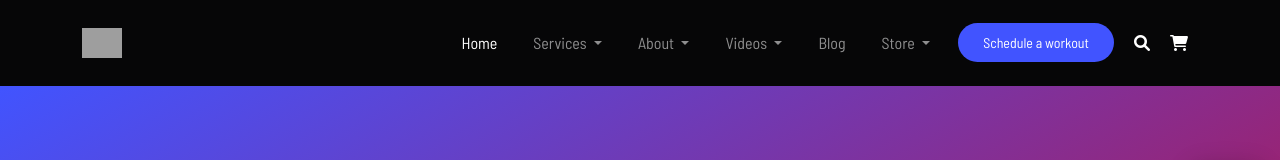
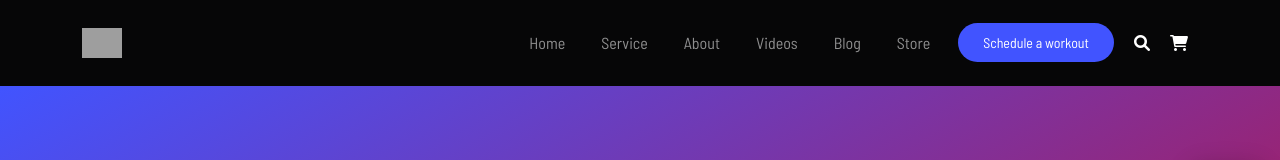
Before and after one commit to jackbottaro/proj-html-vuejs, a Vue app: page / in a window 1280 px wide. Shown: the top 160 px of the page. Built offline with nearby package versions, Linux system fonts and the light colour scheme; grey boxes are pictures that could not be loaded.

Commit message:
added nav item as prop

```diff
--- a/src/App.vue
+++ b/src/App.vue
@@ -1,6 +1,6 @@
 <template>
   <div id="app">
-    <Header />
+    <Header :navigations="navs"/>
     <Spotlight />
     <Features />
     <Youtube />
@@ -63,6 +63,18 @@ export default {
     Events,
     FixexButtons,
   },
+  data() {
+    return {
+      navs: [
+        { link: "#", text: "Home" },
+        { link: "#", text: "Service" },
+        { link: "#", text: "About" },
+        { link: "#", text: "Videos" },
+        { link: "#", text: "Blog" },
+        { link: "#", text: "Store" },
+      ],
+    }
+  }
 };
 </script>
 
--- a/src/components/Header.vue
+++ b/src/components/Header.vue
@@ -7,61 +7,8 @@
       </a>
       <div class="">
         <ul class="navbar-nav">
-          <li class="nav-item">
-            <a class="nav-link active" aria-current="page" href="#">Home</a>
-          </li>
-          <li class="nav-item dropdown">
-            <a class="nav-link dropdown-toggle" href="#" id="navbarDropdownMenuLink" role="button" data-bs-toggle="dropdown" aria-expanded="false"> Services </a>
-            <ul class="dropdown-menu" aria-labelledby="navbarDropdownMenuLink">
-              <li>
-                <a class="dropdown-item" href="#">All Services</a>
-              </li>
-              <li>
-                <a class="dropdown-item" href="#">Service Single Page</a>
-              </li>
-            </ul>
-          </li>
-          <li class="nav-item dropdown">
-            <a class="nav-link dropdown-toggle" href="#" id="navbarDropdownMenuLink" role="button" data-bs-toggle="dropdown" aria-expanded="false"> About </a>
-            <ul class="dropdown-menu" aria-labelledby="navbarDropdownMenuLink">
-              <li>
-                <a class="dropdown-item" href="#">About Me</a>
-              </li>
-              <li>
-                <a class="dropdown-item" href="#">Our Sponsor</a>
-              </li>
-              <li>
-                <a class="dropdown-item" href="#">Contact</a>
-              </li>
-            </ul>
-          </li>
-          <li class="nav-item dropdown">
-            <a class="nav-link dropdown-toggle" href="#" id="navbarDropdownMenuLink" role="button" data-bs-toggle="dropdown" aria-expanded="false"> Videos </a>
-            <ul class="dropdown-menu" aria-labelledby="navbarDropdownMenuLink">
-              <li>
-                <a class="dropdown-item" href="#">All Playlists</a>
-              </li>
-              <li>
-                <a class="dropdown-item" href="#">Playlists Page</a>
-              </li>
-              <li>
-                <a class="dropdown-item" href="#">Video Single page</a>
-              </li>
-            </ul>
-          </li>
-          <li class="nav-item">
-            <a class="nav-link" href="#">Blog</a>
-          </li>
-          <li class="nav-item dropdown">
-            <a class="nav-link dropdown-toggle" href="#" id="navbarDropdownMenuLink" role="button" data-bs-toggle="dropdown" aria-expanded="false"> Store </a>
-            <ul class="dropdown-menu" aria-labelledby="navbarDropdownMenuLink">
-              <li>
-                <a class="dropdown-item" href="#">Simple Product</a>
-              </li>
-              <li>
-                <a class="dropdown-item" href="#">Variable Product</a>
-              </li>
-            </ul>
+          <li class="nav-item" v-for="(navigation, index) in navigations" :key="index">
+            <a class="nav-link" :href="navigation.link">{{ navigation.text }}</a>
           </li>
           <li>
             <button class="btn" type="button">Schedule a workout</button>
@@ -82,9 +29,7 @@
 <script>
 export default {
   name: "Header",
-  props: {
-    msg: String,
-  },
+  props: ["navigations"],
 };
 </script>
 
```
Also changed, not shown: 7 other files (tests, documents, lock files or other folders).
